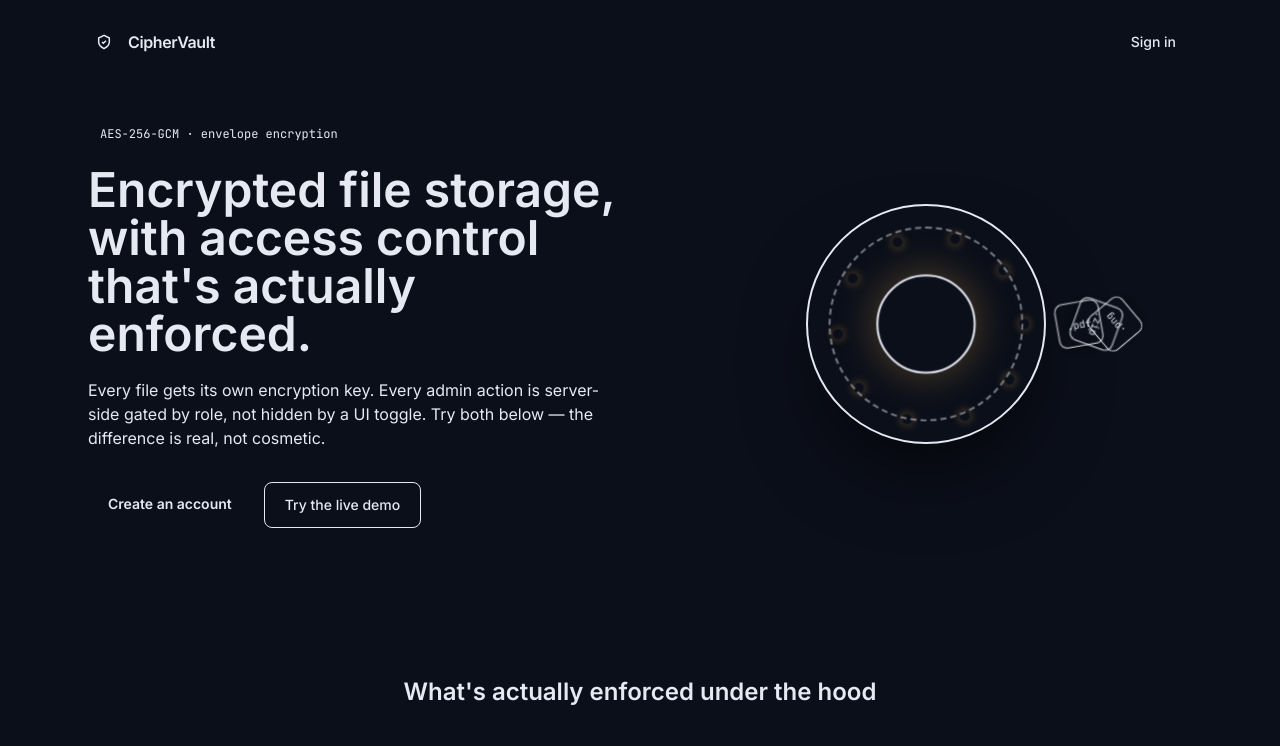
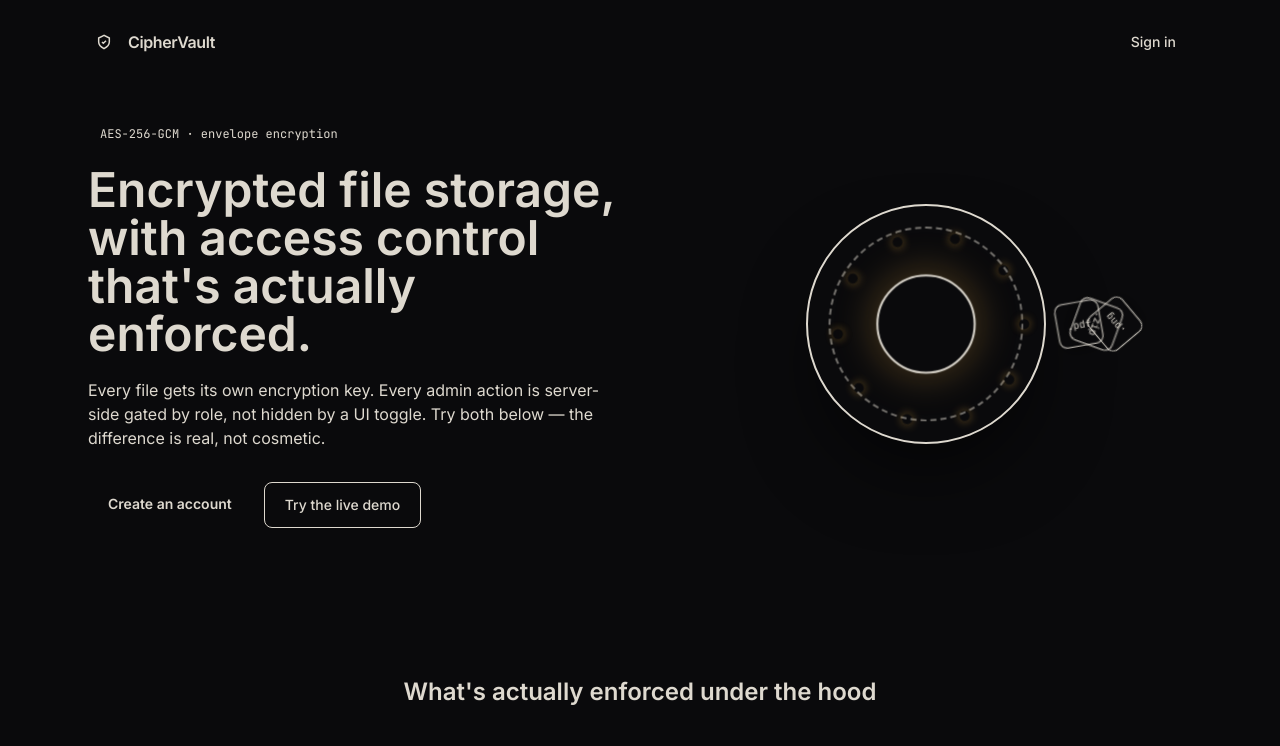
Before and after one commit to pranitap123/CipherVault, a React (Vite) app in the folder frontend/: page / in a window 1280 px wide. Shown: the top 746 px of the page. Built offline with nearby package versions, Linux system fonts and the light colour scheme; no server answers.

Commit message:
style(theme): update color palette to vault theme (obsidian/brass/copper) — app-wide token refresh

```diff
--- a/frontend/tailwind.config.js
+++ b/frontend/tailwind.config.js
@@ -4,11 +4,13 @@ export default {
   theme: {
     extend: {
       colors: {
-        base: { 950: "#0b0f1a", 900: "#111726", 850: "#161d2e", 800: "#1c2438", 700: "#2a3450", 600: "#3a4668" },
-        ink: { DEFAULT: "#e6e9f2", muted: "#9aa3b8", faint: "#6b7488" },
-        accent: { DEFAULT: "#5b8cff", hover: "#7aa2ff", soft: "#1e2b4d" },
-        ok: "#3ecf8e", warn: "#f5b451", danger: "#f26d6d",
-        line: "#243049",
+        // "Vault control room" palette — replaces the generic dark-blue/single-accent
+        // SaaS look. Warmer, metallic, tied to the product being an encrypted vault.
+        base: { 950: "#0a0a0c", 900: "#131317", 850: "#191a1f", 800: "#202127", 700: "#2b2d33", 600: "#3a3c44" },
+        ink: { DEFAULT: "#ded9cf", muted: "#a8a39a", faint: "#726d63" },
+        accent: { DEFAULT: "#c9963c", hover: "#f2c877", soft: "#2b2210" },
+        ok: "#3ecf8e", warn: "#e0a542", danger: "#d1614a",
+        line: "#2f3038",
       },
       fontFamily: {
         sans: ["Inter", "system-ui", "sans-serif"],
```
